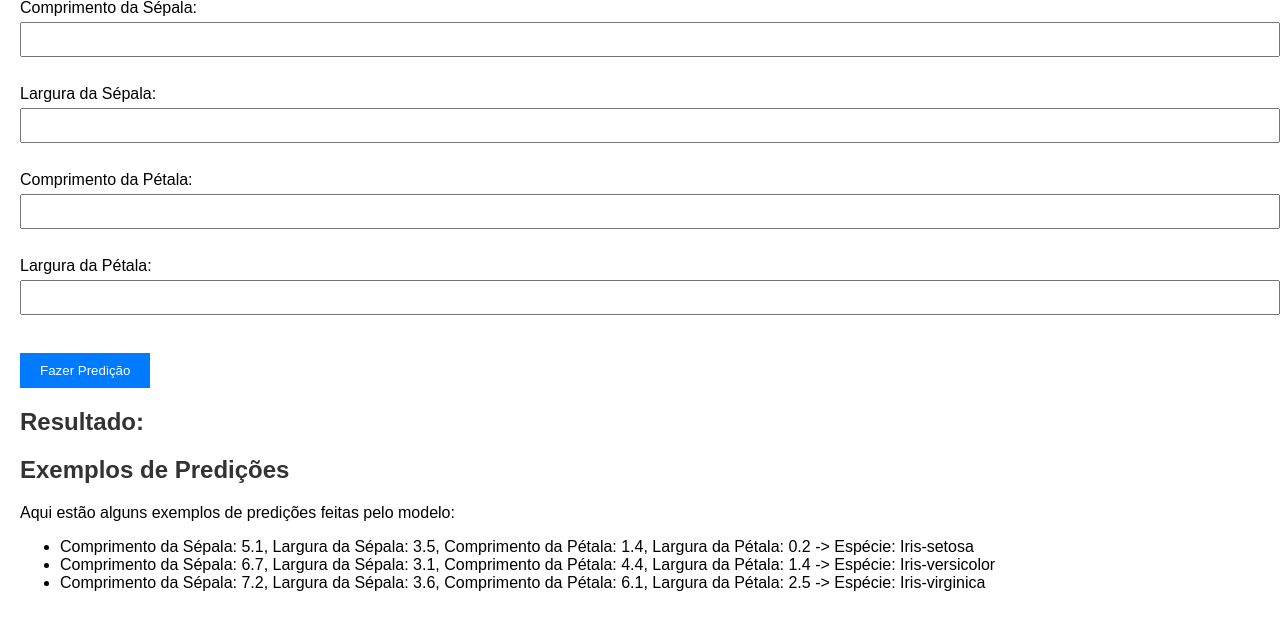
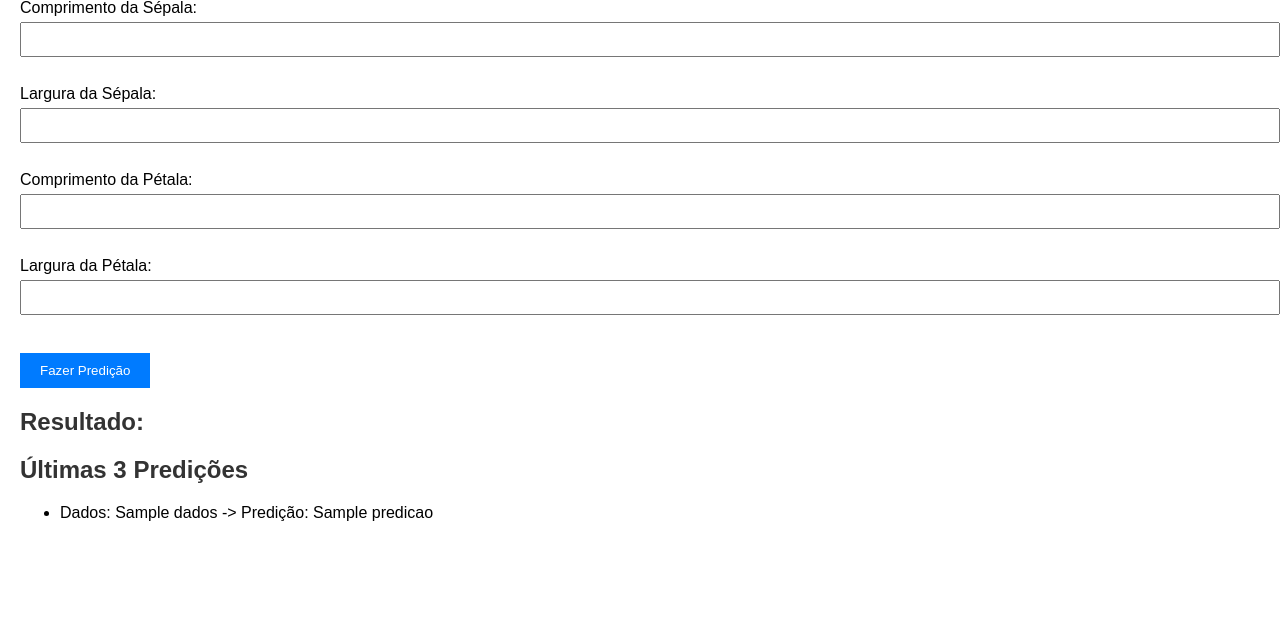
Before and after one commit to cleudsonx/Iris, a Flask app: template templates/index.html in a window 1280 px wide. Shown: the part 115-745 px from the top of the page. Run offline with Flask 3, Linux system fonts and the light colour scheme; the template is opened without the code that fills it: most values are stand-ins (such as "Sample title", 1, 10 or a date in 2020); parts of the project's set-up code (start-up, migrations or seed data) failed here and were passed over.

Commit message:
Atualização das 3 ultimas predições realizadas.

```diff
--- a/app.py
+++ b/app.py
@@ -12,6 +12,9 @@ try:
     print("Modelo carregado com sucesso.")
 except Exception as e:
     print(f"Erro ao carregar o modelo: {e}")
+
+# Lista global para armazenar as últimas três predições
+ultimas_predicoes = []
 
 # Função para gerar o gráfico de importância das features
 def plot_feature_importance(model):
@@ -46,7 +49,7 @@ plot_feature_importance(model)
 @app.route('/')
 def home():
     print("Rota '/' acessada.")
-    return render_template('index.html')
+    return render_template('index.html', ultimas_predicoes=ultimas_predicoes)
 
 # Rota para predições
 @app.route('/predict', methods=['POST'])
@@ -57,6 +60,17 @@ def predict():
     df = pd.DataFrame(data)
     predictions = model.predict(df)
     print(f"Predições geradas: {predictions.tolist()}")
+
+    # Armazenar as últimas três predições
+    for i, pred in enumerate(predictions.tolist()):
+        predicao = {
+            'dados': data[i],
+            'predicao': pred
+        }
+        ultimas_predicoes.append(predicao)
+        if len(ultimas_predicoes) > 3:
+            ultimas_predicoes.pop(0)
+
     return jsonify(predictions.tolist())
 
 # Rota para servir arquivos estáticos
--- a/templates/index.html
+++ b/templates/index.html
@@ -62,12 +62,13 @@
     <h2>Resultado:</h2>
     <div id="result" class="prediction-result"></div>
 
-    <h2>Exemplos de Predições</h2>
-    <p>Aqui estão alguns exemplos de predições feitas pelo modelo:</p>
-    <ul>
-        <li>Comprimento da Sépala: 5.1, Largura da Sépala: 3.5, Comprimento da Pétala: 1.4, Largura da Pétala: 0.2 -> Espécie: Iris-setosa</li>
-        <li>Comprimento da Sépala: 6.7, Largura da Sépala: 3.1, Comprimento da Pétala: 4.4, Largura da Pétala: 1.4 -> Espécie: Iris-versicolor</li>
-        <li>Comprimento da Sépala: 7.2, Largura da Sépala: 3.6, Comprimento da Pétala: 6.1, Largura da Pétala: 2.5 -> Espécie: Iris-virginica</li>
+    <h2>Últimas 3 Predições</h2>
+    <ul id="ultimas-predicoes">
+        {% for predicao in ultimas_predicoes %}
+            <li>
+                Dados: {{ predicao.dados }} -> Predição: {{ predicao.predicao }}
+            </li>
+        {% endfor %}
     </ul>
 
     <script>
@@ -102,6 +103,17 @@
             if (imageUrl) {
                 resultDiv.innerHTML += `<br><img src="${imageUrl}" alt="Imagem da espécie prevista">`;
             }
+
+            // Atualizar a lista de últimas predições
+            const ultimasPredicoesList = document.getElementById('ultimas-predicoes');
+            const newItem = document.createElement('li');
+            newItem.textContent = `Dados: ${JSON.stringify(data)} -> Predição: ${result}`;
+            ultimasPredicoesList.appendChild(newItem);
+
+            // Manter apenas as últimas 3 predições
+            while (ultimasPredicoesList.children.length > 3) {
+                ultimasPredicoesList.removeChild(ultimasPredicoesList.firstChild);
+            }
         }
     </script>
 </body>
```
